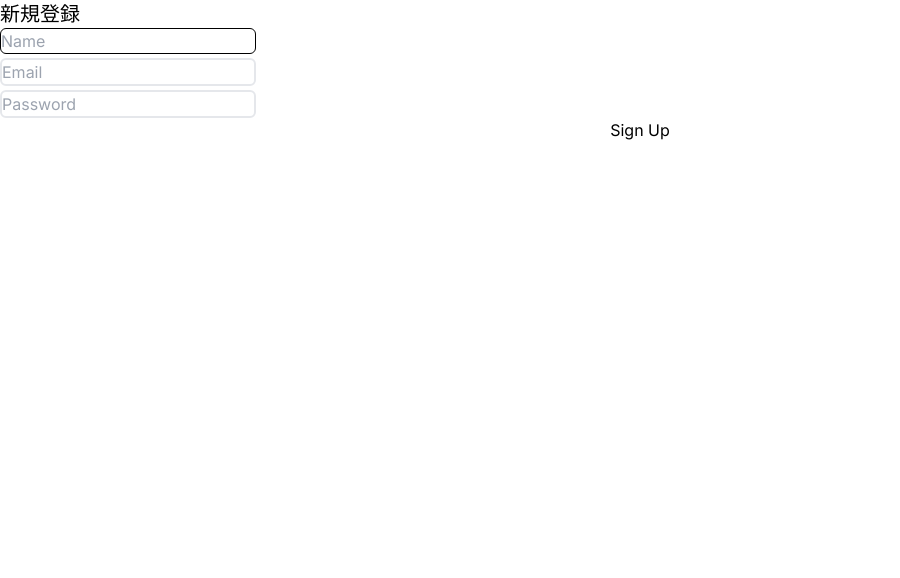
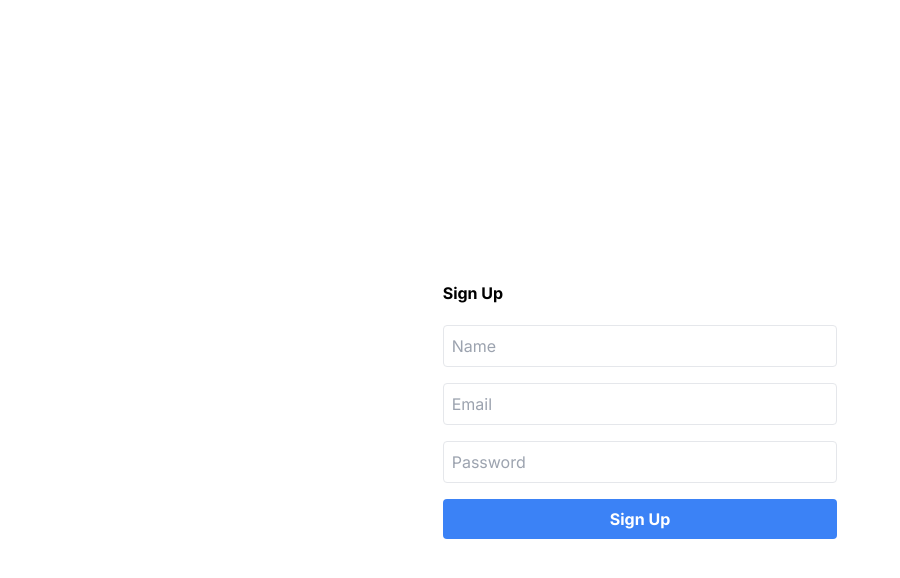
Before and after one commit to kaitobq/kioureki-vol3, a Next.js app in the folder frontend/: page /signup in a window 1280 px wide. Shown: the top 578 px of the page, without its empty margins (0-900 px from the left). Built offline with nearby package versions, Linux system fonts and the light colour scheme.

Commit message:
fix: route

```diff
--- a/frontend/app/signup/page.tsx
+++ b/frontend/app/signup/page.tsx
@@ -48,7 +48,7 @@ const SignUpPage = () => {
       // console.log("ff", response);
       localStorage.setItem("token", token);
       console.log("Logged in and token stored!");
-      router.push("/dashboard");
+      router.push("/organization");
     } catch (error: any) {
       setError("Login failed.");
       console.error("Login error:", error.response.data);
@@ -56,14 +56,15 @@ const SignUpPage = () => {
   };
 
   return (
-    <div className="flex flex-col">
-      <h1 className="font-mono text-xl">新規登録</h1>
-      {error && <p style={{ color: "red" }}>{error}</p>}
-      <form onSubmit={handleSubmit} className="flex flex-col">
+    <div className="w-full h-screen flex items-center">
+      <div className="w-1/3 mx-auto px-4">
+        <h1 className="font-xl font-bold my-5">Sign Up</h1>
+        {error && <p className="text-red-500">{error}</p>}
+        <form onSubmit={handleSubmit} className="flex flex-col space-y-4">
           <input
             required
             type="text"
-          className="w-1/5 border border-black rounded-md"
+            className="p-2 border rounded"
             name="name"
             placeholder="Name"
             value={formData.name}
@@ -72,7 +73,7 @@ const SignUpPage = () => {
           <input
             required
             type="email"
-          className="w-1/5 border-2 rounded-md my-1"
+            className="p-2 border rounded"
             name="email"
             placeholder="Email"
             value={formData.email}
@@ -81,14 +82,20 @@ const SignUpPage = () => {
           <input
             required
             type="password"
-          className="w-1/5 border-2 rounded-md"
+            className="p-2 border rounded"
             name="password"
             placeholder="Password"
             value={formData.password}
             onChange={handleChange}
           />
-        <button type="submit">Sign Up</button>
+          <button
+            type="submit"
+            className="bg-blue-500 hover:bg-blue-700 text-white font-bold py-2 px-4 rounded"
+          >
+            Sign Up
+          </button>
         </form>
+      </div>
     </div>
   );
 };
```
Lines whose indentation alone changed are shown as unchanged.
